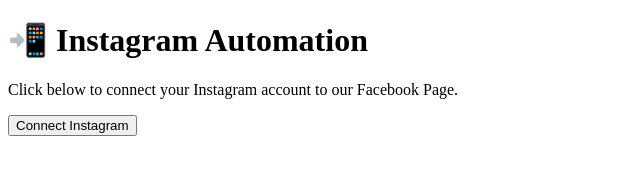
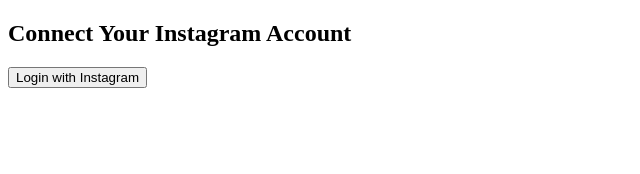
Before and after one commit to surya9634/Instagram-automation-render, a website: page public/index.html in a window 1280 px wide. Shown: the whole page, without its empty margins (0-640 px from the left). Drawn offline with Linux system fonts and the light colour scheme.

Commit message:
Update index.html

```diff
--- a/public/index.html
+++ b/public/index.html
@@ -1,14 +1,12 @@
 <!DOCTYPE html>
-<html lang="en">
+<html>
 <head>
-  <meta charset="UTF-8">
-  <title>Instagram Automation</title>
+  <title>Connect Instagram</title>
 </head>
 <body>
-  <h1>📲 Instagram Automation</h1>
-  <p>Click below to connect your Instagram account to our Facebook Page.</p>
-  <a href="/login">
-    <button>Connect Instagram</button>
+  <h2>Connect Your Instagram Account</h2>
+  <a href="https://www.instagram.com/oauth/authorize?force_reauth=true&client_id=1477959410285896&redirect_uri=https://instagram-automation-render.onrender.com/auth/callback&response_type=code&scope=instagram_business_basic%2Cinstagram_business_manage_messages%2Cinstagram_business_manage_comments%2Cinstagram_business_content_publish%2Cinstagram_business_manage_insights">
+    <button>Login with Instagram</button>
   </a>
 </body>
 </html>
```
